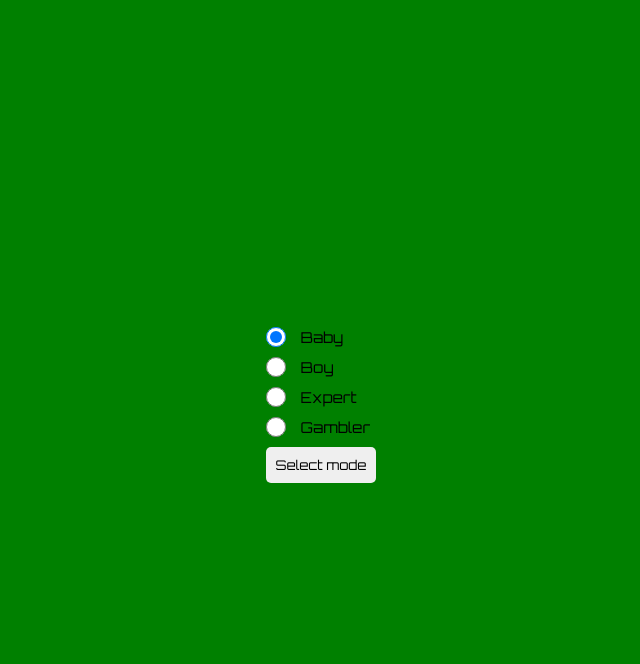
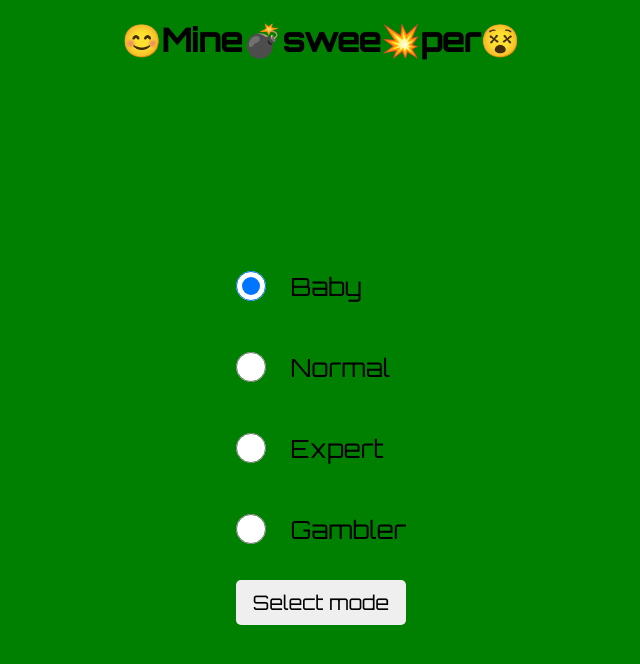
Before and after one commit to ChinmayMoghe/svelte-minesweeper, a Svelte app: page / in a window 1280 px wide. Shown: the top 664 px of the page, without its empty margins (319-959 px from the left). Built offline with nearby package versions, Linux system fonts and the light colour scheme.

Commit message:
Fix app styles, font-sizes

```diff
--- a/src/App.svelte
+++ b/src/App.svelte
@@ -12,6 +12,7 @@
 </script>
 
 <div class="app">
+  <h1>😊Mine💣swee💥per😵</h1>
   {#if isModeSelected}
     <div class="minesweeper_ctn" in:slide|local>
       <button class="select_mode_btn" on:click={resetMode}>Select mode</button>
@@ -24,7 +25,6 @@
       }}
     >
       {#each Object.keys(GameDifficulty) as key}
-        <div>
           <label class="radio_grp radio_label" for={key}>
             <input
               type="radio"
@@ -35,7 +35,6 @@
             />
             {key}
           </label>
-        </div>
       {/each}
       <button class="select_mode_btn">Select mode</button>
     </form>
@@ -43,33 +42,48 @@
 </div>
 
 <style>
+
+  h1 {
+    margin:20px 0;
+  }
+
   .app {
     display: grid;
     min-height: 100vh;
     place-items: center;
+    grid-template-rows: max-content 1fr;
+  }
+
+  form {
+    display:flex;
+    flex-direction:column;
+    row-gap:20px;
   }
 
   .radio_grp {
-    margin: 10px 0;
+    margin: 15px 0;
     display: flex;
     align-items: center;
-    column-gap: 15px;
+    column-gap: 25px;
   }
 
   .radio_label {
-    font-size: 15px;
+    font-size: 25px;
     text-transform: capitalize;
+    cursor:pointer;
   }
 
   .radio_grp input[type="radio"] {
-    width: 20px;
-    height: 20px;
+    width: 30px;
+    height: 30px;
+    cursor:pointer;
   }
 
   .select_mode_btn {
     padding: 10px;
     border-radius: 5px;
     cursor: pointer;
+    font-size:20px;
   }
 
   .minesweeper_ctn {
--- a/src/lib/client/MineSweeper.svelte
+++ b/src/lib/client/MineSweeper.svelte
@@ -297,7 +297,7 @@
 
 <div class="minesweeper_container">
   <div class="panel">
-    <div>{flaggedCellsCount}</div>
+    <div>💣 {flaggedCellsCount}</div>
     <div class="smiley_ctn">
       <button
         class="smiley_btn"
--- a/src/lib/client/interfaces/GameInterfaces.ts
+++ b/src/lib/client/interfaces/GameInterfaces.ts
@@ -54,11 +54,11 @@ export type GameConfig = {
 	cellSize: string;
 };
 
-export type GameModes = "baby" | "boy" | "expert" | "gambler";
+export type GameModes = "baby" | "normal" | "expert" | "gambler";
 
 export const GameDifficulty: Record<GameModes, GameConfig> = {
 	baby: { rows: 5, cols: 5, mines: 2, cellSize: "40px" }, // 8% board covered with mines
-	boy: { rows: 9, cols: 9, mines: 10, cellSize: "30px" }, // 12% covered with mines
+	normal: { rows: 9, cols: 9, mines: 10, cellSize: "30px" }, // 12% covered with mines
 	expert: { rows: 16, cols: 16, mines: 40, cellSize: "27px" }, // 15% covered with mines
 	gambler: { rows: 16, cols: 30, mines: 120, cellSize: "25px" }, // 25% covered with mines - u need to be only lucky to beat this
 };
```
